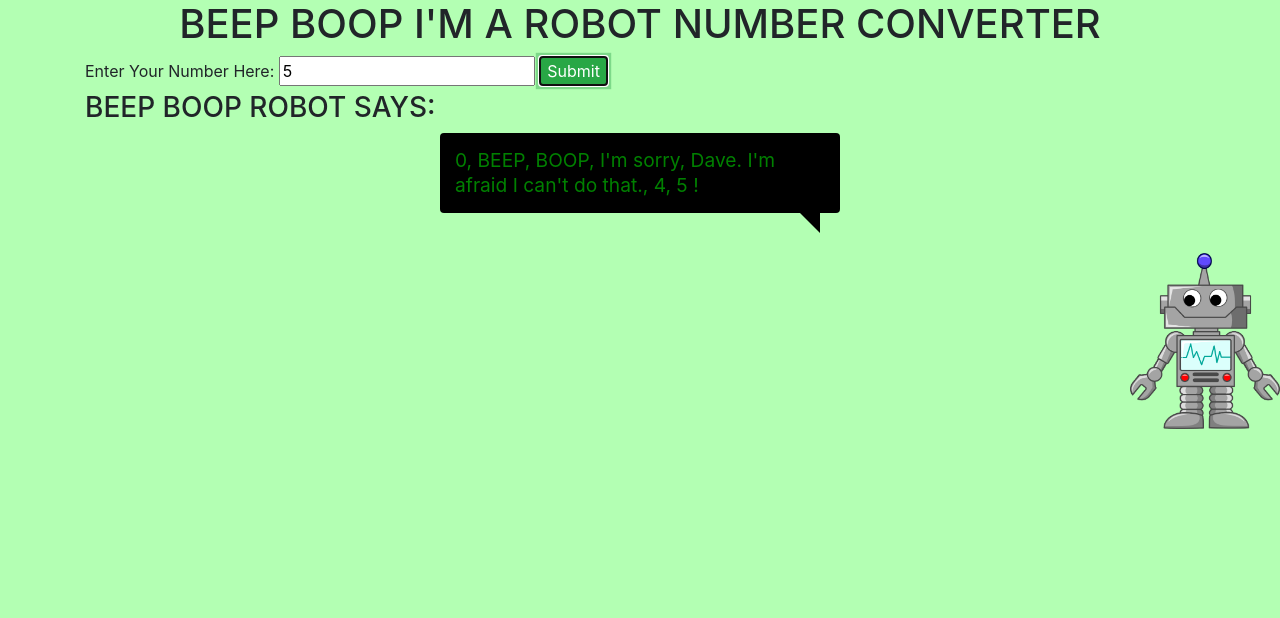
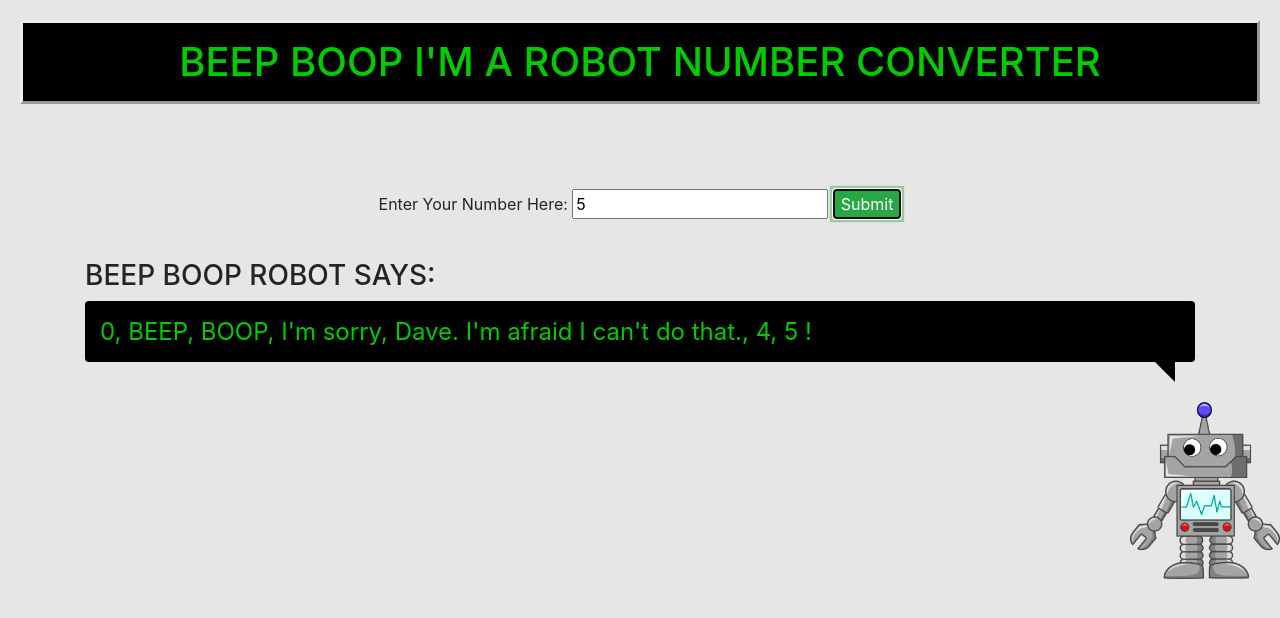
Before and after one commit to linbaker/beepboop, a plain HTML site: page index.html in a window 1280 px wide. Both pictures are taken after typing "5" into the empty fields and a click on the button "Submit". Drawn offline with Linux system fonts and the light colour scheme.

Commit message:
Add CSS styling

```diff
--- a/css/styles.css
+++ b/css/styles.css
@@ -1,8 +1,20 @@
 body {
-  background-color: #b3ffb3;
+  background-color: 	#e6e6e6;
 }
+
 h1 {
+  background-color: black;
+  color: #00cc00;
   text-align: center;
+  border-style: outset;
+  margin: 20px;
+  padding: 15px;
+}
+
+form {
+  text-align: center;
+  padding-top: 50px;
+  margin: 35px;
 }
 
 #answer {
@@ -11,13 +23,13 @@ h1 {
 
 .speech-bubble {
     background: black;
-    color: green;
+    color: #00cc00;
     -webkit-border-radius: 4px;
             border-radius: 4px;
-    font-size: 1.2rem;
+    font-size: 1.5rem;
     line-height: 1.3;
     margin: 0 auto 40px;
-    max-width: 400px;
+    max-width: 80%%;
     padding: 15px;
     position: relative;
 }
```
